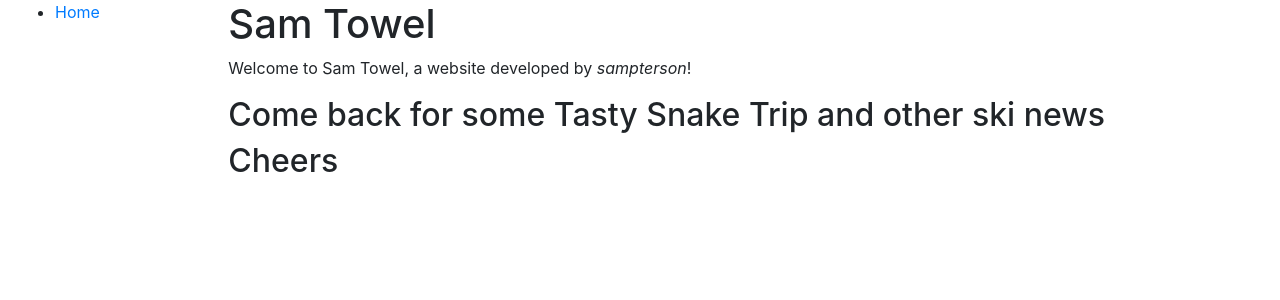
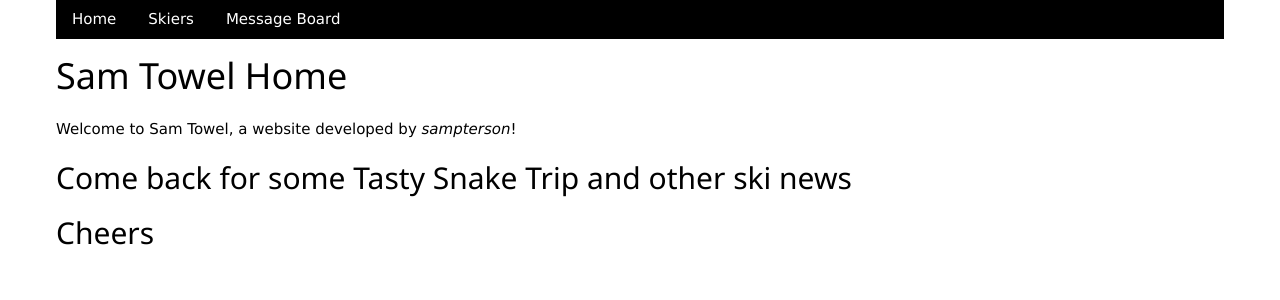
Before and after one commit to sampterson/sam-towel, a Django app: page /sam_towel/ in a window 1280 px wide. Shown: the top 300 px of the page. Run offline with Django 3.2, Linux system fonts and the light colour scheme; some libraries are stand-ins or nearby versions.

Commit message:
added a centered max width simple navbar

```diff
--- a/sam_towel/templates/base_generic.html
+++ b/sam_towel/templates/base_generic.html
@@ -4,23 +4,31 @@
     {% block title %}<title>Sam Towel</title>{% endblock %}
     <meta charset="utf-8">
     <meta name="viewport" content="width=device-width, initial-scale=1">
-  <link rel="stylesheet" href="https://stackpath.bootstrapcdn.com/bootstrap/4.1.3/css/bootstrap.min.css" integrity="sha384-MCw98/SFnGE8fJT3GXwEOngsV7Zt27NXFoaoApmYm81iuXoPkFOJwJ8ERdknLPMO" crossorigin="anonymous">
+    <link rel="stylesheet" href="https://www.w3schools.com/w3css/4/w3.css">
     <!-- Add additional CSS in static file -->
     {% load static %}
     <link rel="stylesheet" href="{% static 'css/styles.css' %}">
   </head>
   <body>
-  <div class="container-fluid">
-    <div class="row">
-      <div class="col-sm-2">
-      {% block sidebar %}
-        <ul class="sidebar-nav">
-          <li><a href="{% url 'index' %}">Home</a></li>
-        </ul>
+    <div class="w3-container">
+      {% block navbar %}
+        <div class="w3-bar w3-black">
+          <!-- TODO: Update these links -->
+          <a href="{% url 'index' %}" class="w3-bar-item w3-button">Home</a>
+          <a href="{% url 'index' %}" class="w3-bar-item w3-button">Skiers</a>
+          <a href="{% url 'index' %}" class="w3-bar-item w3-button">Message Board</a>
+        </div>
       {% endblock %}
-      </div>
-      <div class="col-sm-10 ">{% block content %}{% endblock %}</div>
-    </div>
+      <div class="col-sm-12">{% block content %}{% endblock %}</div>
     </div>
   </body>
 </html>
+
+<style>
+  .w3-container
+  {
+    max-width: 1200px;
+    margin: auto;
+
+  }
+</style>
--- a/sam_towel/templates/index.html
+++ b/sam_towel/templates/index.html
@@ -2,7 +2,7 @@
   {% load staticfiles %}
 
 {% block content %}
-  <h1>Sam Towel</h1>
+  <h1>Sam Towel Home</h1>
   <p>Welcome to Sam Towel, a website developed by <em>sampterson</em>!</p>
   <!-- <img src="{% static 'images/hamms_beer.png' %}" height="338" width="217"> -->
 
```
Lines whose indentation alone changed are shown as unchanged.
